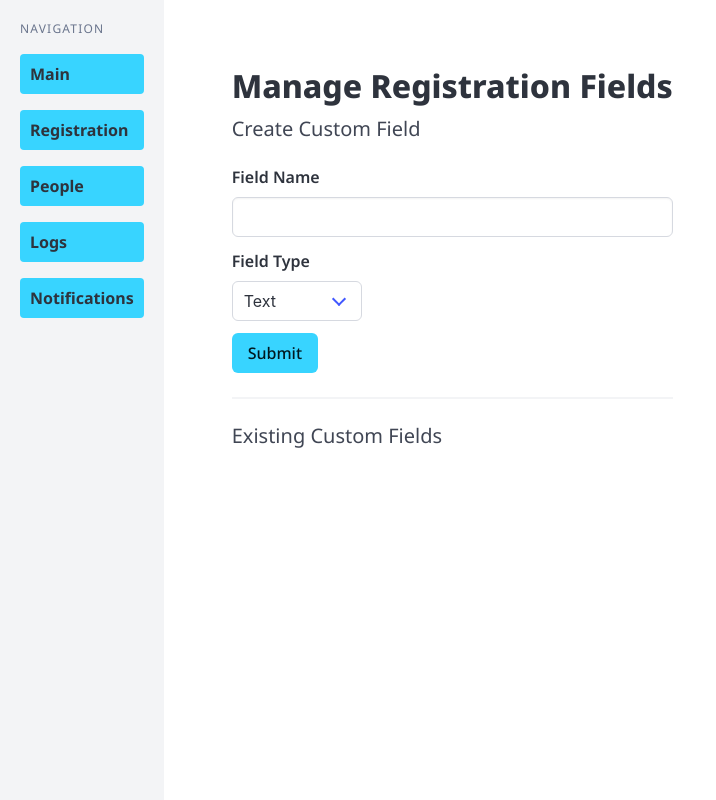
After one commit to Avaneesh-Chopdekar/Identiv, a Django app: page /dashboard/registration_fields/ in a window 1280 px wide. The commit adds this page. Shown: the whole page, without its empty margins (0-716 px from the left). Run offline with Django 5.2, Linux system fonts and the light colour scheme; the visitor is signed in with stand-in values (Sample User, id 1); data that the repository does not hold is empty.

Commit message:
create add register field page in dashboard

```diff
--- /dev/null
+++ b/dashboard/forms.py
@@ -0,0 +1,23 @@
+from django import forms
+from .models import CustomField, Option
+
+
+class CustomFieldForm(forms.ModelForm):
+    class Meta:
+        model = CustomField
+        fields = ["name", "field_type"]
+
+    def __init__(self, *args, **kwargs):
+        super().__init__(*args, **kwargs)
+        self.fields["name"].widget.attrs.update({"class": "input"})
+        self.fields["field_type"].widget.attrs.update({"class": "select"})
+
+
+class OptionForm(forms.ModelForm):
+    class Meta:
+        model = Option
+        fields = ["option_name"]
+
+    def __init__(self, *args, **kwargs):
+        super().__init__(*args, **kwargs)
+        self.fields["option_name"].widget.attrs.update({"class": "input is-small"})
--- a/dashboard/static/dashboard/style.css
+++ b/dashboard/static/dashboard/style.css
@@ -9,90 +9,28 @@ html,
 body {
     height: 100%;
     margin: 0;
-    overflow: hidden;
     font-family: "Noto Sans", system-ui, -apple-system, BlinkMacSystemFont, 'Segoe UI', Roboto, Oxygen, Ubuntu, Cantarell, 'Open Sans', 'Helvetica Neue', sans-serif;
 }
 
-#video-container {
-    position: relative;
-    width: 100%;
-    height: 100%;
-    display: flex;
-    justify-content: center;
-    align-items: center;
-    flex-direction: column;
+.sidebar {
+    padding: 20px;
+    height: 100vh;
 }
 
-#video {
-    position: absolute;
-    top: 0;
-    left: 0;
-    width: 100%;
-    height: 100%;
-    object-fit: cover;
-    /* Ensure the video fills the screen */
-    z-index: 1;
+.sidebar a {
+    display: block;
+    padding: 10px;
+    margin: 16px 0;
+    font-weight: bold;
+    text-decoration: none;
 }
 
-.heading-container {
-    position: absolute;
-    top: 20px;
-    z-index: 2;
-    /* Ensure the heading is above the video */
-    text-align: center;
-    width: 100%;
+.main-content {
+    padding: 20px;
 }
 
-.heading-container h1 {
-    user-select: none;
-    position: relative;
-    display: inline-block;
-    font-size: 2.5rem;
-    color: white;
-    /* Title color */
+/* Full height for content area */
+.content-wrapper {
+    display: flex;
+    min-height: 100vh;
 }
-
-.heading-container h1::before {
-    content: attr(data-text);
-    user-select: none;
-    position: absolute;
-    left: 0;
-    top: 0;
-    color: black;
-    /* Stroke color */
-    z-index: -1;
-    -webkit-background-clip: text;
-    background-clip: text;
-    font-size: 2.5rem;
-    /* Same size as the title */
-    filter: blur(2px);
-    /* Adjust blur for stroke effect */
-}
-
-.button-container {
-    position: absolute;
-    bottom: 3rem;
-    left: 50%;
-    transform: translateX(-50%);
-    z-index: 2;
-    /* Ensure the buttons are above the video */
-}
-
-.button {
-    margin: 10px;
-}
-
-dialog {
-    border: none;
-    padding: 0;
-    background: transparent;
-    width: 50%;
-}
-
-dialog::backdrop {
-    background-color: rgba(0, 0, 0, 0.5);
-}
-
-.alert-message {
-    font-size: 1.5rem;
-}
--- /dev/null
+++ b/dashboard/templates/dashboard/registration_fields.html
@@ -0,0 +1,68 @@
+{% extends 'dashboard/sidebar_layout.html' %}
+
+{% block title_section %}
+Registration Fields
+{% endblock %}
+
+{% block content %}
+<section class="section">
+    <div class="container">
+        <h1 class="title mb-3">Manage Registration Fields</h1>
+
+        <!-- Form to Create a New Custom Field -->
+        <h2 class="subtitle">Create Custom Field</h2>
+        <form method="POST">
+            {% csrf_token %}
+            <div class="field">
+                <label class="label" for="id_name">Field Name</label>
+                <div class="control">
+                    {{ custom_field_form.name }}
+                </div>
+            </div>
+
+            <div class="field">
+                <label class="label" for="id_field_type">Field Type</label>
+                <div class="control">
+                    <div class="select">
+                        {{ custom_field_form.field_type }}
+                    </div>
+                </div>
+            </div>
+
+            <div class="field">
+                <div class="control">
+                    <button class="button is-primary" name="create_field" type="submit">Submit</button>
+                </div>
+            </div>
+        </form>
+        <hr>
+
+        <!-- Existing custom fields and form to add options -->
+        <h2 class="subtitle">Existing Custom Fields</h2>
+        {% for field in custom_fields %}
+        <div class="card">
+            <div class="card-content">
+                <h3 class="title is-5">{{ field.name }}</h3>
+                <p class="subtitle is-6">Type: {{ field.field_type }}</p>
+                {% if field.field_type in "Radio Checkbox" %}
+                <hr>
+                <ul>
+                    {% for option in field.options.all %}
+                    <li>{{ option.option_name }}</li>
+                    {% empty %}
+                    <li>No options added yet.</li>
+                    {% endfor %}
+                </ul>
+                <form method="POST">
+                    {% csrf_token %}
+                    <input type="hidden" name="field_id" value="{{ field.uid }}">
+                    {{ option_form.as_p }}
+                    <button type="submit" name="add_option" class="button is-info is-small my-3">Add
+                        Option</button>
+                </form>
+                {% endif %}
+            </div>
+        </div>
+        {% endfor %}
+</section>
+{% endblock %}
--- a/dashboard/templates/dashboard/sidebar_layout.html
+++ b/dashboard/templates/dashboard/sidebar_layout.html
@@ -5,9 +5,23 @@
 {% endblock %}
 
 {% block body %}
-<aside>Sidebar</aside>
-<div>
-    <h1 class="title is-1 has-text-centered has-text-weight-semibold mt-3">Dashboard</h1>
-    {% block content %}{% endblock %}
+<div class="content-wrapper">
+    <!-- Sidebar -->
+    <aside class="sidebar is-one-fifth menu has-background-light">
+        <p class="menu-label">Navigation</p>
+        <ul class="menu-list">
+            <li><a href="{% url 'index' %}" class="has-background-primary has-text-dark">Main</a></li>
+            <li><a href="{% url 'registration_fields' %}" class="has-background-primary has-text-dark">Registration</a>
+            </li>
+            <li><a href="{% url 'people' %}" class="has-background-primary has-text-dark">People</a></li>
+            <li><a href="{% url 'logs' %}" class="has-background-primary has-text-dark">Logs</a></li>
+            <li><a href="{% url 'notifications' %}" class="has-background-primary has-text-dark">Notifications</a></li>
+        </ul>
+    </aside>
+
+    <!-- Main Content -->
+    <div class="main-content is-four-fifths">
+        {% block content %}{% endblock %}
+    </div>
 </div>
 {% endblock %}
--- a/dashboard/urls.py
+++ b/dashboard/urls.py
@@ -3,4 +3,8 @@ from . import views
 
 urlpatterns = [
     path("", views.index, name="index"),
+    path("registration_fields/", views.registration_fields, name="registration_fields"),
+    path("people/", views.people, name="people"),
+    path("logs/", views.logs, name="logs"),
+    path("notifications/", views.notifications, name="notifications"),
 ]
--- a/dashboard/views.py
+++ b/dashboard/views.py
@@ -1,6 +1,73 @@
-from django.shortcuts import render
+from django.shortcuts import get_object_or_404, redirect, render
+
+from dashboard.forms import CustomFieldForm, OptionForm
+from dashboard.models import CustomField
 
 
 # Create your views here.
 def index(request):
     return render(request, "dashboard/index.html")
+
+
+def registration_fields(request):
+    """
+    Handle form submission for creating custom fields and adding options to them.
+    """
+    # Initialize the forms
+    custom_field_form = CustomFieldForm()
+    option_form = OptionForm()
+
+    if request.method == "POST":
+        # Handle form submission for creating a new custom field
+        if "create_field" in request.POST:
+            custom_field_form = CustomFieldForm(request.POST)
+            if custom_field_form.is_valid():
+                custom_field = custom_field_form.save(commit=False)
+                custom_field.organization = (
+                    request.user
+                )  # Assign the current organization
+                custom_field.save()
+                return redirect("registration_fields")  # Redirect to the same view
+
+        # Handle form submission for adding options to a custom field
+        elif "add_option" in request.POST:
+            field_id = request.POST.get(
+                "field_id"
+            )  # Get the field ID from a hidden input
+            custom_field = get_object_or_404(
+                CustomField, uid=field_id, organization=request.user
+            )
+            option_form = OptionForm(request.POST)
+            if option_form.is_valid():
+                option = option_form.save(commit=False)
+                option.custom_field = (
+                    custom_field  # Link the option to the custom field
+                )
+                option.save()
+                return redirect("registration_fields")  # Redirect to the same view
+
+    # Fetch custom fields created by the logged-in organization
+    custom_fields = CustomField.objects.filter(organization=request.user)
+
+    # Render the page with the forms and custom fields
+    return render(
+        request,
+        "dashboard/registration_fields.html",  # Make sure the template path matches your folder structure
+        {
+            "custom_field_form": custom_field_form,
+            "option_form": option_form,
+            "custom_fields": custom_fields,
+        },
+    )
+
+
+def people(request):
+    return render(request, "dashboard/people.html")
+
+
+def logs(request):
+    return render(request, "dashboard/logs.html")
+
+
+def notifications(request):
+    return render(request, "dashboard/notifications.html")
--- a/onboarding/templates/onboarding/account.html
+++ b/onboarding/templates/onboarding/account.html
@@ -25,7 +25,7 @@ Your Account | Identiv
                     </p>
 
                     <div class="my-5">
-                        <a href="#" class="button is-primary mb-3">Dashboard</a>
+                        <a href="{% url 'dashboard' %}" class="button is-primary mb-3">Dashboard</a>
                         <a href="{% url 'password_reset' %}" class="button is-warning mx-3 mb-3">
                             Reset Password
                         </a>
--- a/onboarding/urls.py
+++ b/onboarding/urls.py
@@ -1,6 +1,7 @@
 from django.urls import path
 from . import views
 from django.contrib.auth import views as auth_views
+from dashboard import views as dashboard_views
 
 urlpatterns = [
     path("", views.landing_page, name="landing_page"),
@@ -38,4 +39,6 @@ urlpatterns = [
         ),
         name="password_reset_complete",
     ),
+    # Dashboard Routes
+    path("dashboard/", dashboard_views.index, name="dashboard"),
 ]
```
Also changed, not shown: dashboard/static/dashboard/main.js (deleted, +0 -54 lines), dashboard/templates/dashboard/logs.html (added, +9 -0 lines), dashboard/templates/dashboard/notifications.html (added, +9 -0 lines), dashboard/templates/dashboard/people.html (added, +9 -0 lines).
